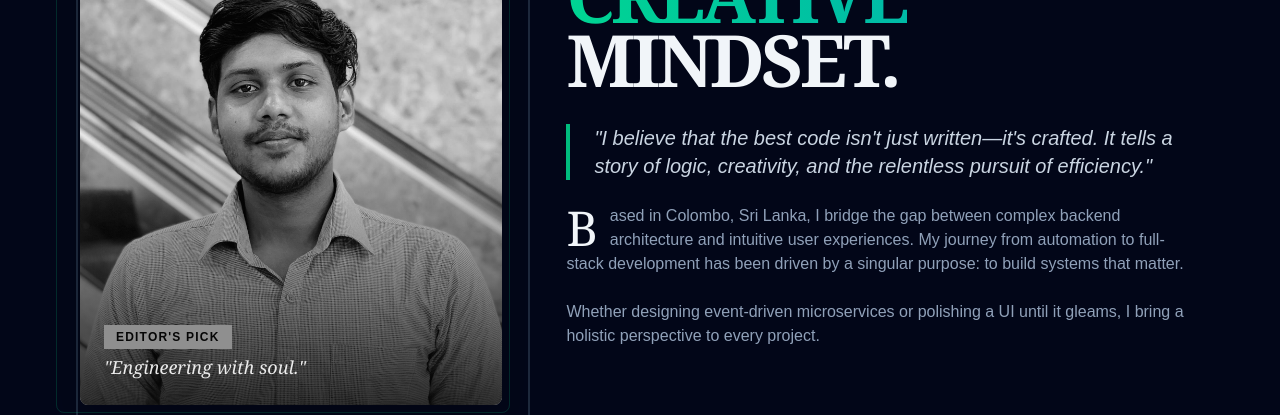
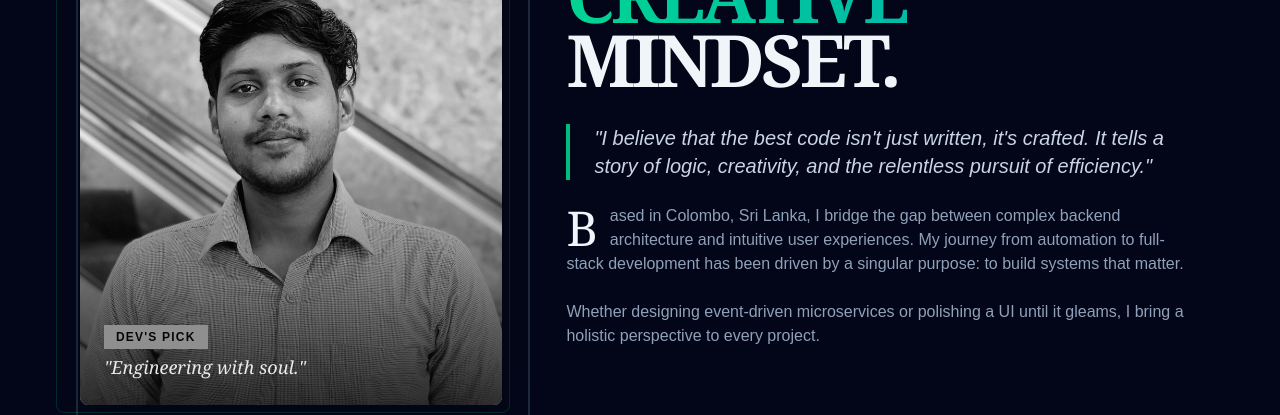
Before and after one commit to Shadhujan/Portfolio, a Next.js app: page / in a window 1280 px wide. Shown: the part 900-1315 px from the top of the page. Built offline with nearby package versions, Linux system fonts and the light colour scheme; no server answers.

Commit message:
data info updated

```diff
--- a/app/page.tsx
+++ b/app/page.tsx
@@ -141,7 +141,7 @@ export default function HomePage() {
                       {/* Floating Badge */}
                       <div className="absolute bottom-6 left-6 z-20">
                          <span className="bg-emerald-500 text-slate-950 text-xs font-bold px-3 py-1 uppercase tracking-widest mb-1 inline-block">
-                           Editor's Pick
+                           Dev's Pick
                          </span>
                          <p className="text-white font-serif text-lg italic opacity-90">
                            "Engineering with soul."
@@ -167,7 +167,7 @@ export default function HomePage() {
 
                    <div className="prose prose-invert prose-lg text-slate-400 relative">
                       <p className="lead border-l-4 border-emerald-500 pl-6 italic text-xl text-slate-300 mb-6">
-                        "I believe that the best code isn't just written—it's crafted. It tells a story of logic, creativity, and the relentless pursuit of efficiency."
+                        "I believe that the best code isn't just written, it's crafted. It tells a story of logic, creativity, and the relentless pursuit of efficiency."
                       </p>
                       <p className="mb-6 first-letter:float-left first-letter:text-5xl first-letter:pr-3 first-letter:font-serif first-letter:text-slate-100">
                         Based in Colombo, Sri Lanka, I bridge the gap between complex backend architecture and intuitive user experiences. My journey from automation to full-stack development has been driven by a singular purpose: to build systems that matter.
```
